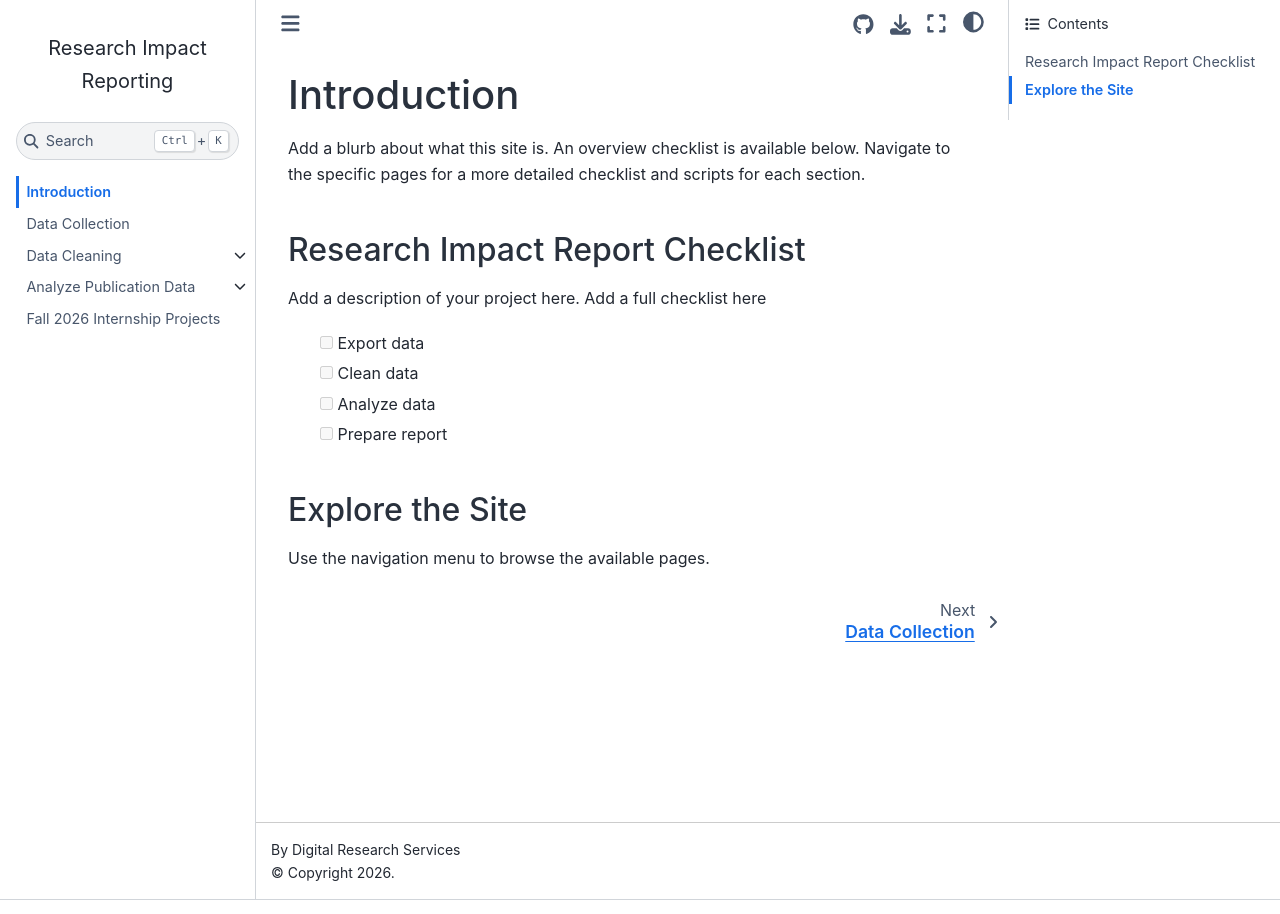
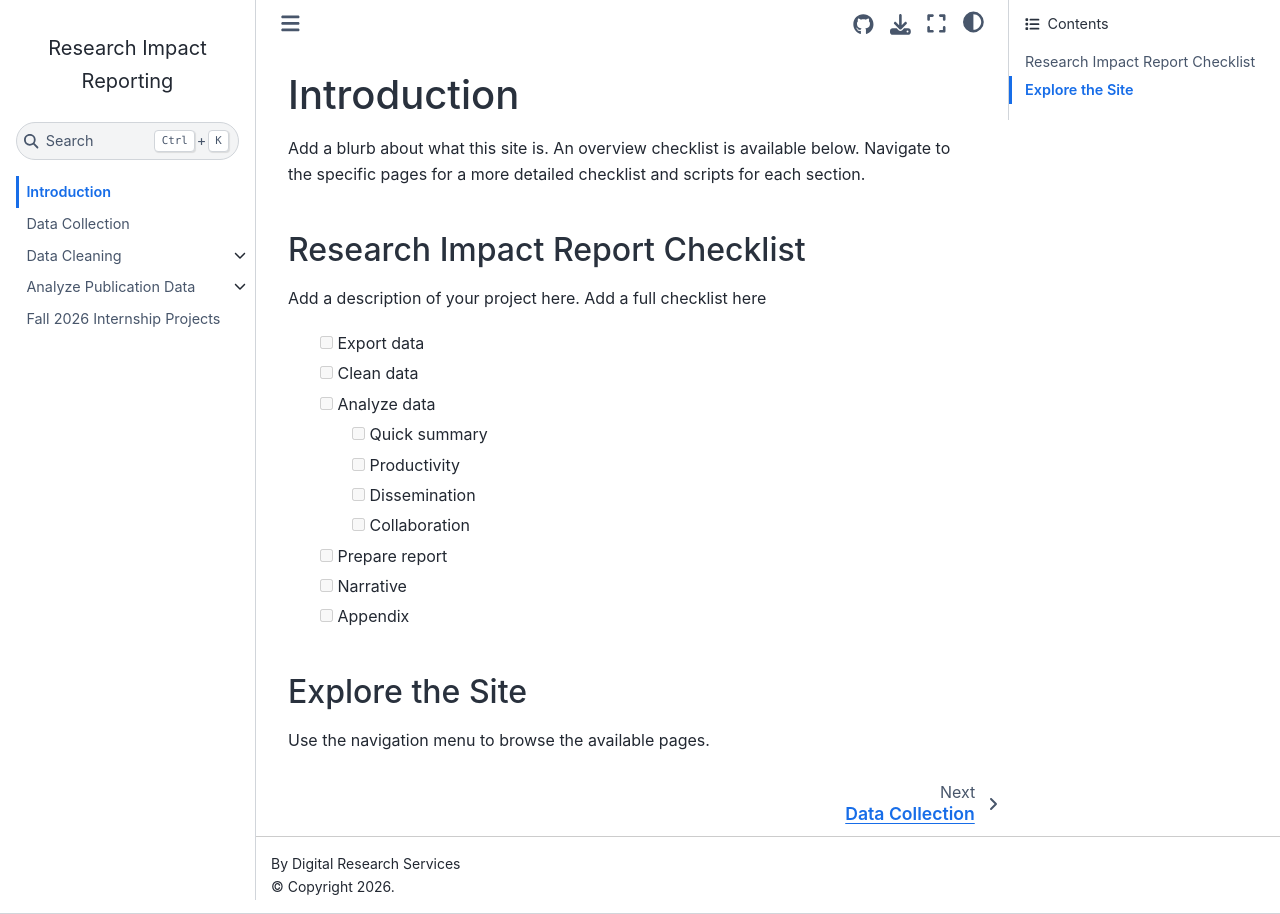
Before and after one commit to vvlooking/research-impact, a Jupyter Book: the page built from website/intro.md, in a window 1280 px wide. Built offline with Jupyter Book 1.0.4 settings and Sphinx 7.4.7 and the Sphinx Book theme 1.1.4, drawn with Linux system fonts in a browser that asks for light colours.

Commit message:
Update intro.md

```diff
--- a/website/intro.md
+++ b/website/intro.md
@@ -9,7 +9,13 @@ Add a description of your project here. Add a full checklist here
 - [ ] Export data
 - [ ] Clean data
 - [ ] Analyze data
+  - [ ] Quick summary
+  - [ ] Productivity
+  - [ ] Dissemination
+  - [ ] Collaboration
 - [ ] Prepare report
+-   [ ] Narrative
+-   [ ] Appendix
 
 ## Explore the Site
 
```
